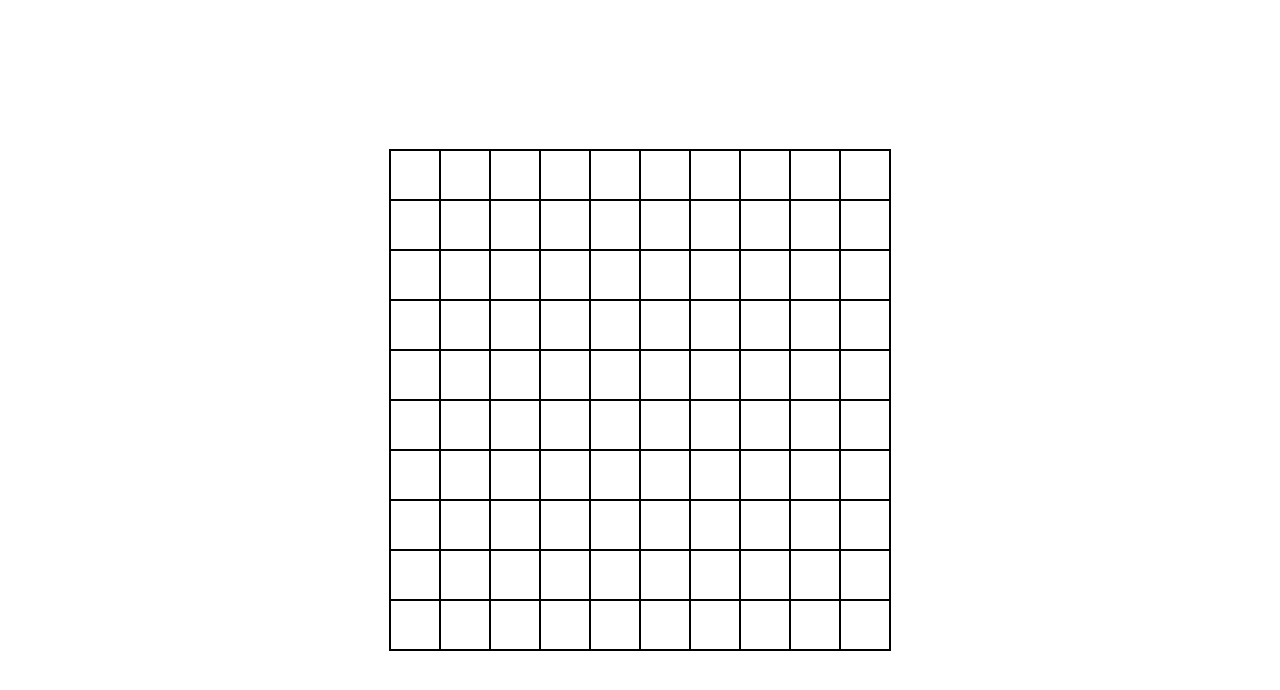
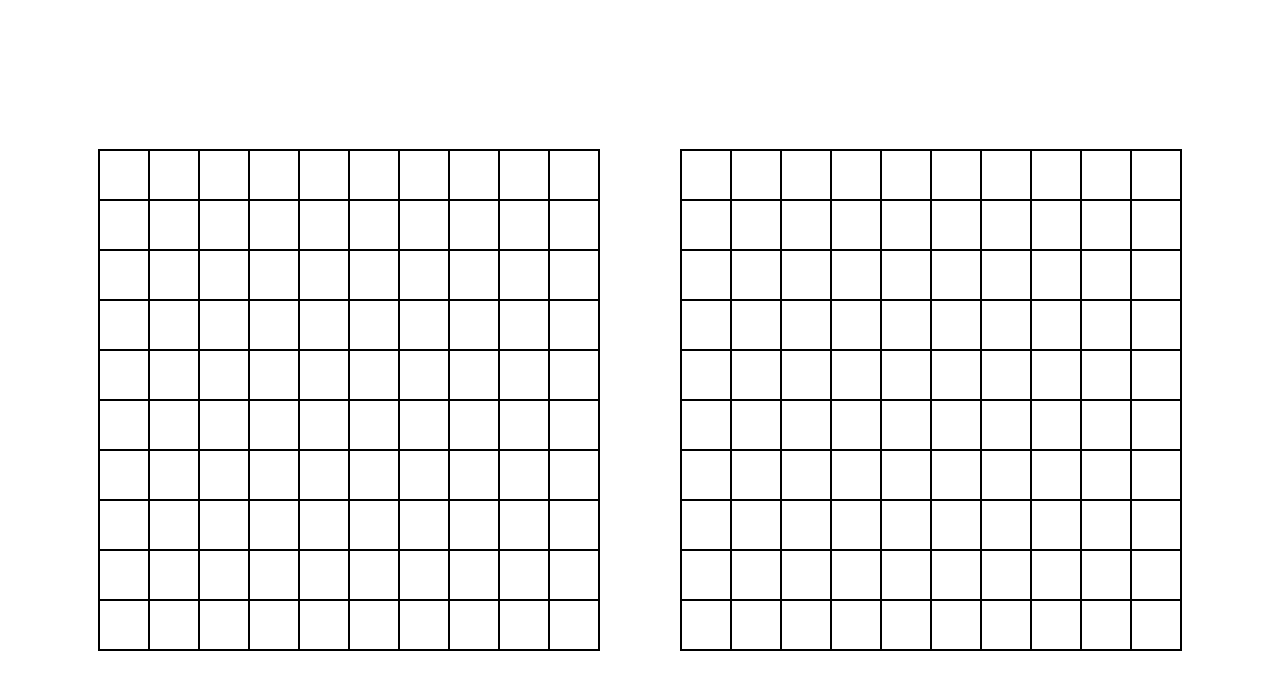
Before and after one commit to leoncol/top-battleship, a website built with webpack: page src/template.html in a window 1280 px wide. Built offline with nearby package versions, Linux system fonts and the light colour scheme.

Commit message:
Continue building DOM

```diff
--- a/src/dom.js
+++ b/src/dom.js
@@ -1,16 +1,19 @@
 import Gameboard from "./gameboard"
-import Player from "./player"
+import {Player} from "./player"
 import Ship from "./ship"
 
 function generateHtmlBoard(){
 
-    let board = document.querySelector('#gameboard');
+    let board = document.querySelector('#gameboards');
+    let newBoard = document.createElement('div');
+    newBoard.id = `gameboard`;
         for (let i = 0; i < 100; i++){
            let square = document.createElement('div');
            square.className = 'game-position';
            square.id = `position-${i}`;
-           board.appendChild(square);
+           newBoard.appendChild(square);
         }
+    board.appendChild(newBoard);
 
 
 
@@ -19,3 +22,18 @@ function generateHtmlBoard(){
 
 export {
     generateHtmlBoard};
+
+function gameController(){
+    // create both gameboards
+    generateHtmlBoard();
+    generateHtmlBoard();
+    // Set up a new game by creating Players. For now just populate each player’s Gameboard with
+    // predetermined coordinates.
+    // You are going to implement a system for allowing players to place their ships later.
+    let humanPlayer = Player('human');
+    let computerPlayer = Player('computer');
+
+
+}
+
+gameController();
--- a/src/gameboard.js
+++ b/src/gameboard.js
@@ -16,7 +16,7 @@ function Gameboard() {
         return board;
     }
 
-    newBoard = createBoard();
+    let newBoard = createBoard();
 
     let myFleet = [];
 
--- a/src/index.js
+++ b/src/index.js
@@ -1,6 +1,5 @@
 import { generateHtmlBoard } from "./dom";
 import "./styles.css";
 
-generateHtmlBoard();
 
 console.log("We're live!");
--- a/src/styles.css
+++ b/src/styles.css
@@ -31,6 +31,12 @@ html, body {
     border: 1px solid black;
 }
 
+#gameboards {
+    display: flex;
+    justify-content: space-around;
+    gap: 5rem;
+}
+
 .game-position {
     display: flex;
     justify-content: center;
--- a/src/template.html
+++ b/src/template.html
@@ -7,9 +7,8 @@
 </head>
 <body>
         <div class="center-all">
-            <div id="gameboard">
+            <div id="gameboards"></div>
 
-            </div>
         </div>
 </body>
 </html>
```
